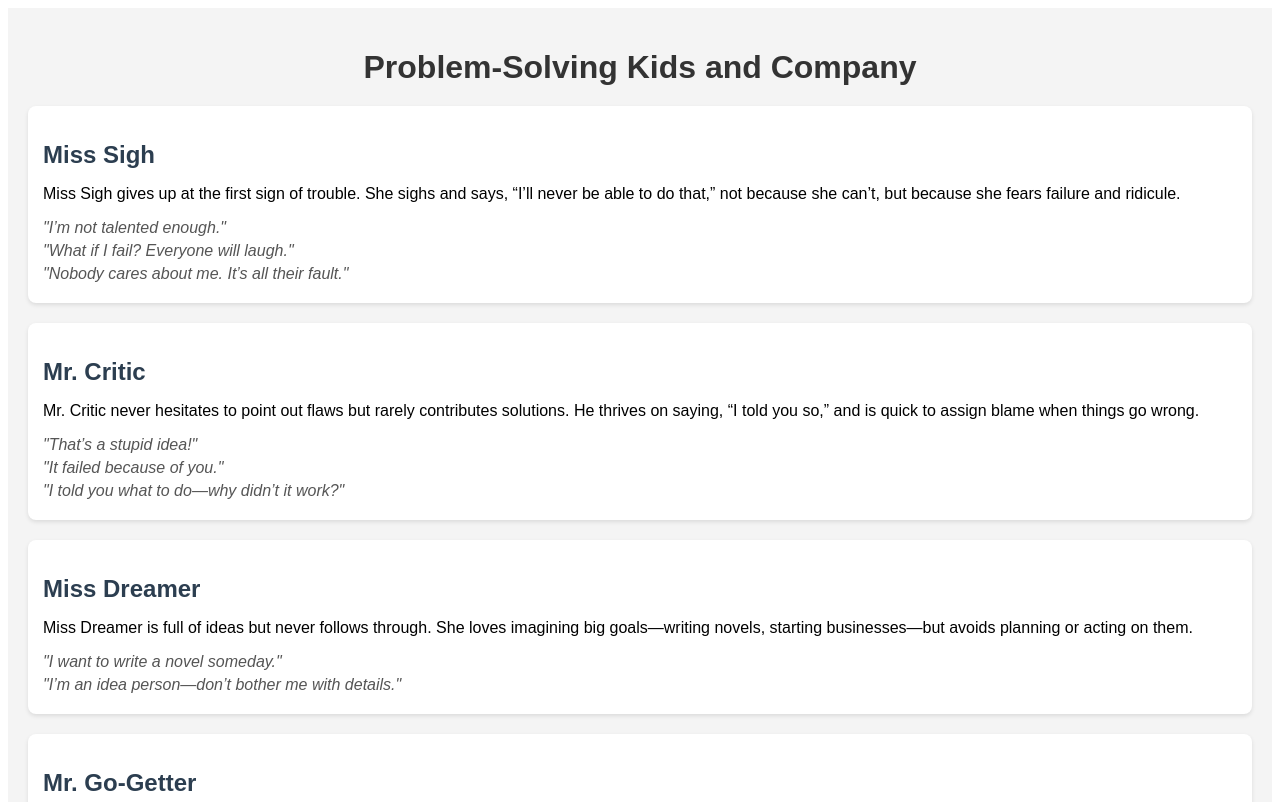
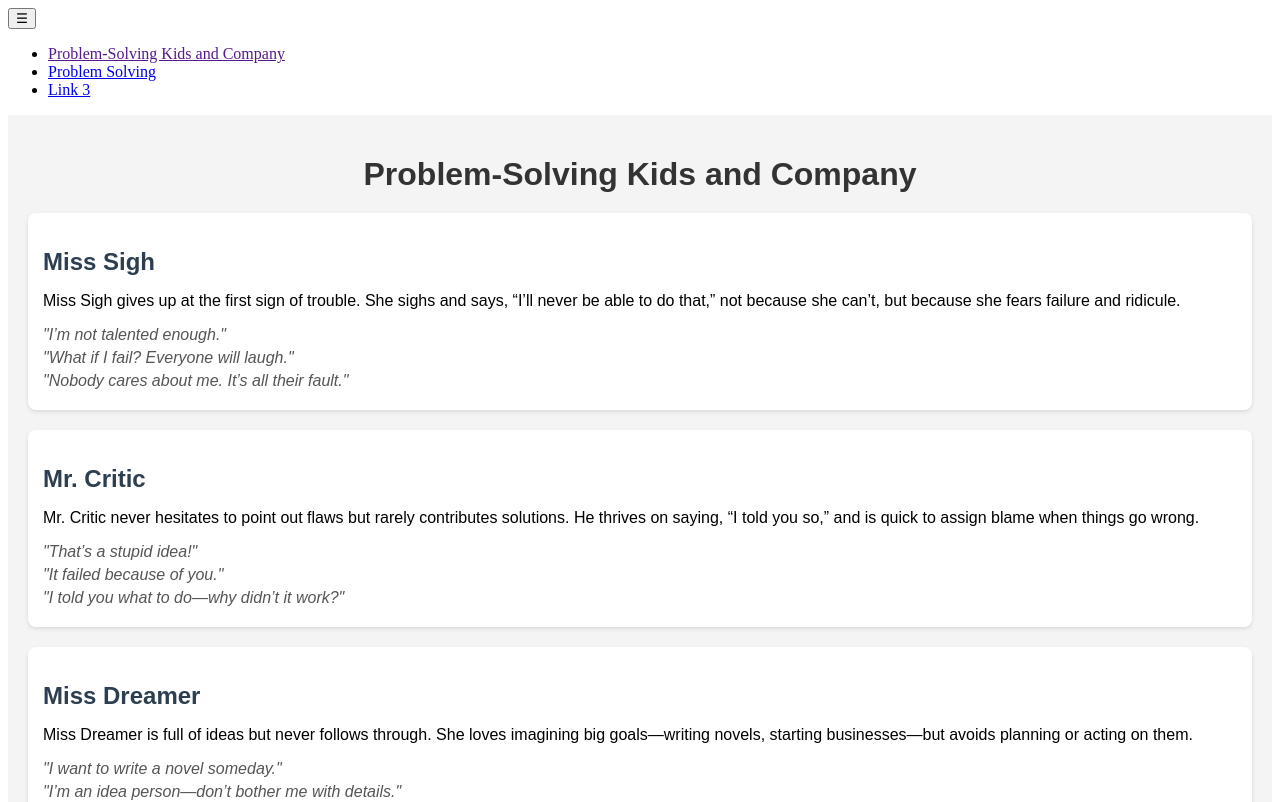
Before and after one commit to ShaikhYusuf/probsolv, an Angular app: page / in a window 1280 px wide. Shown: the top 802 px of the page. Built offline with nearby package versions, Linux system fonts and the light colour scheme.

Commit message:
Change code

```diff
--- a/src/app/app.component.html
+++ b/src/app/app.component.html
@@ -1,5 +1,21 @@
+<div class="container">
+  <!-- Toggle Button -->
+  <button class="toggle-btn" (click)="toggleMenu()">☰</button>
+
+  <!-- Sidebar that gets toggled -->
+  <div class="right-sidebar" [ngClass]="{'active': menuActive}">
+    <!-- Menu links -->
+    <ul>
+      <li *ngFor="let item of menuItems">
+        <a [href]="item.url">{{ item.name }}</a>
+      </li>
+    </ul>
+  </div>
+
+
+</div>
+
 <div class="container">
 
   <router-outlet></router-outlet>
-
 </div>
--- a/src/app/app.component.ts
+++ b/src/app/app.component.ts
@@ -1,12 +1,39 @@
+import { CommonModule } from '@angular/common';
 import { Component } from '@angular/core';
-import { RouterOutlet } from '@angular/router';
+import { RouterModule, RouterOutlet } from '@angular/router';
+import { MatListModule } from '@angular/material/list';
+import { MatIconModule } from '@angular/material/icon';
+
 
 @Component({
   selector: 'app-root',
-  imports: [RouterOutlet],
+  imports: [RouterOutlet, RouterModule, CommonModule, MatListModule, MatIconModule],
   templateUrl: './app.component.html',
   styleUrl: './app.component.css'
 })
 export class AppComponent {
   title = 'probsolve';
+  isSidebarCollapsed = false;
+  isCollapsed = false;
+  menuActive = false;  // Initialize menuActive to false
+
+  menuItems = [
+    { name: 'Problem-Solving Kids and Company', url: '' },
+    { name: 'Problem Solving', url: './les2' },
+    { name: 'Link 3', url: '#' },
+  ];
+
+  // Function to toggle menu visibility
+  toggleMenu() {
+    this.menuActive = !this.menuActive;
+  }
+  toggleSidebar() {
+    this.isCollapsed = !this.isCollapsed;
+    console.log('Sidebar collapsed:', this.isCollapsed);
+  }
+
+  toggleSubMenu(item: any) {
+    item.expanded = !item.expanded;
+    console.log('Toggling submenu for:', item.name, 'Expanded:', item.expanded);
+  }
 }
```
